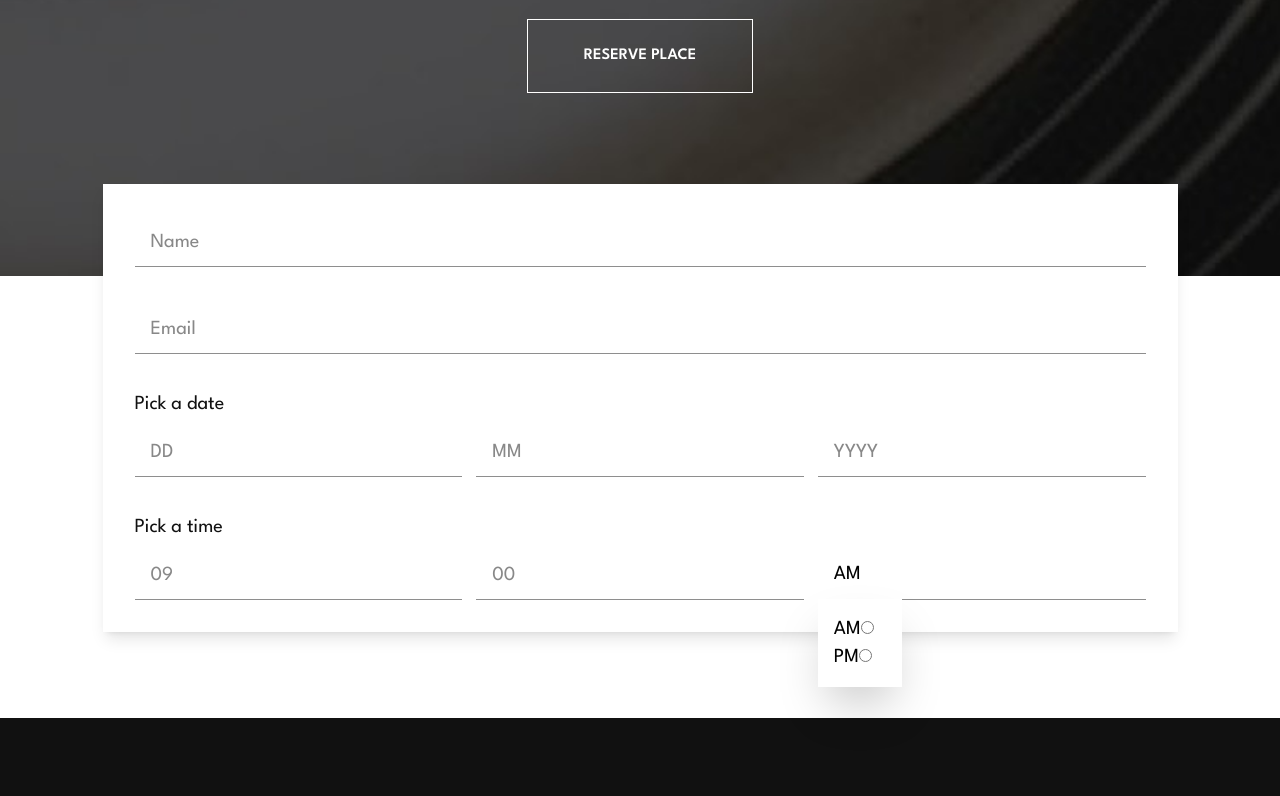
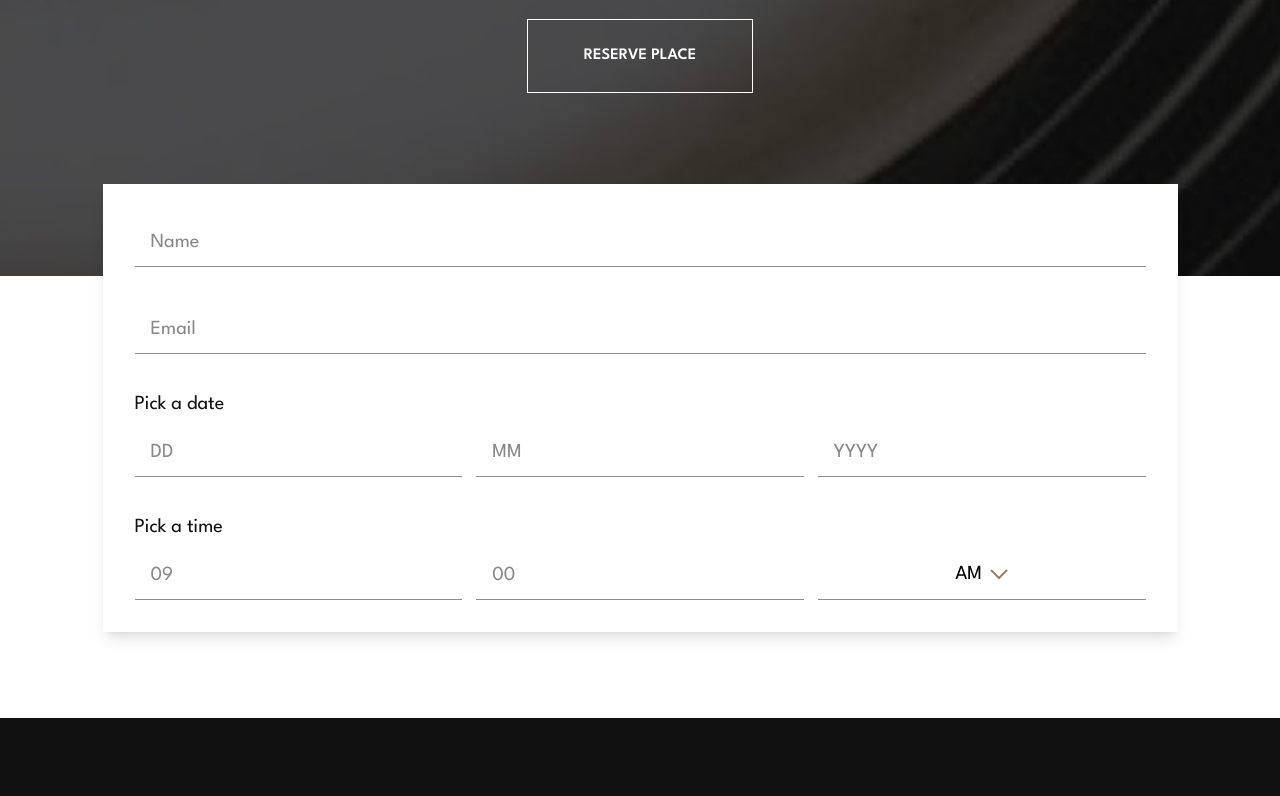
Before and after one commit to David-Henery4/Dine-Restaurant, a Next.js app: page /1 in a window 1280 px wide. Shown: the part 324-1120 px from the top of the page. Built offline with nearby package versions, Linux system fonts and the light colour scheme.

Commit message:
am/pm dropdown input picker

```diff
--- a/src/components/booking-page/content-comps/form-comps/Input.jsx
+++ b/src/components/booking-page/content-comps/form-comps/Input.jsx
@@ -3,7 +3,7 @@
 const Input = ({ label, type }) => {
   return (
     <div className="w-full relative border-b border-lightGray text-xl font-normal">
-      <label className="text-codGray/50 absolute top-4 left-4 -translate-y-1" htmlFor={type}>
+      <label className="text-codGray/50 absolute top-4 left-4 -translate-y-1 pointer-events-none" htmlFor={type}>
         {label}
       </label>
       <input
--- a/src/components/booking-page/content-comps/form-comps/picker-comps/PickerInput.jsx
+++ b/src/components/booking-page/content-comps/form-comps/picker-comps/PickerInput.jsx
@@ -1,33 +1,15 @@
+import SelectDropdown from "./select-comps/SelectDropdown";
+
 const PickerInput = ({ label, type, selectOptions = null }) => {
   //
   return (
     <>
       {type === "timeOfDaySelecter" ? (
-        <div className="w-full h-full relative border-b border-lightGray text-xl font-normal">
-          <div className="p-4">
-            <p className="leading-[normal]">{selectOptions && selectOptions[0].label}</p>
-          </div>
-          <div className="absolute top-full left-0 p-4 pr-7 bg-white shadow-2xl">
-            {selectOptions?.map((item) => {
-              return (
-                <div key={item.id} className="w-full">
-                  <label className="">{item?.label}</label>
-                  <input
-                    type="radio"
-                    name={item.name}
-                    id={item.id}
-                    value={item.value}
-                    className=""
-                  />
-                </div>
-              );
-            })}
-          </div>
-        </div>
+        <SelectDropdown selectOptions={selectOptions}/>
       ) : (
         <div className="w-full relative border-b border-lightGray text-xl font-normal">
           <label
-            className="text-codGray/50 absolute top-4 left-4 -translate-y-1"
+            className="text-codGray/50 absolute top-4 left-4 -translate-y-1 pointer-events-none"
             htmlFor={type}
           >
             {label}
--- /dev/null
+++ b/src/components/booking-page/content-comps/form-comps/picker-comps/select-comps/SelectDropdown.jsx
@@ -0,0 +1,39 @@
+"use client"
+import { useState } from "react";
+import { ClickOffBackground, DropdownLabel, DropdownInput } from "./dropdown-comps";
+
+const SelectDropdown = ({selectOptions}) => {
+  const [isDropdownActive, setIsDropdownActive] = useState(false)
+  const [activeOption,setActiveOption] = useState(selectOptions[0])
+  //
+  return (
+    <div className="w-full h-full relative border-b border-lightGray text-xl font-normal">
+      <ClickOffBackground
+        isDropdownActive={isDropdownActive}
+        setIsDropdownActive={setIsDropdownActive}
+      />
+      <DropdownLabel
+        isDropdownActive={isDropdownActive}
+        setIsDropdownActive={setIsDropdownActive}
+        activeOption={activeOption}
+      />
+      <div
+        className={`absolute top-[calc(100%-(-8px))] left-0 bg-white shadow-2xl shadow-codGray/50 z-20 ${isDropdownActive ? "block" : "hidden"}`}
+      >
+        {selectOptions?.map((item, _, ray) => {
+          return (
+            <DropdownInput
+              key={item.id}
+              {...item}
+              setIsDropdownActive={setIsDropdownActive}
+              setActiveOption={setActiveOption}
+              options={ray}
+            />
+          );
+        })}
+      </div>
+    </div>
+  );
+};
+
+export default SelectDropdown;
--- /dev/null
+++ b/src/components/booking-page/content-comps/form-comps/picker-comps/select-comps/dropdown-comps/ClickOffBackground.jsx
@@ -0,0 +1,12 @@
+
+
+const ClickOffBackground = ({ isDropdownActive, setIsDropdownActive }) => {
+  return (
+    <div
+      className={`fixed top-0 left-0 w-full h-full z-10 ${isDropdownActive ? "block" : "hidden"}`}
+      onClick={() => setIsDropdownActive(false)}
+    ></div>
+  );
+};
+
+export default ClickOffBackground
--- /dev/null
+++ b/src/components/booking-page/content-comps/form-comps/picker-comps/select-comps/dropdown-comps/DropdownInput.jsx
@@ -0,0 +1,34 @@
+import CheckIcon from "/public/assets/icons/icon-check.svg";
+
+const DropdownInput = ({
+  id,
+  label,
+  name,
+  value,
+  setIsDropdownActive,
+  setActiveOption,
+  options,
+}) => {
+  return (
+    <div className="w-full relative px-4 py-2 flex justify-center items-center gap-4 hover:bg-offWhite">
+      <div className="w-[13px]">
+        <CheckIcon />
+      </div>
+      <label className="pointer-events-none">{label}</label>
+      <input
+        type="radio"
+        name={name}
+        id={id}
+        value={value}
+        className="absolute h-full w-full top-0 left-0 opacity-0 hover:cursor-pointer"
+        onClick={() => {
+          const newActiveItem = options.filter((option) => option.id === id)
+          setActiveOption(newActiveItem[0])
+          setIsDropdownActive(false);
+        }}
+      />
+    </div>
+  );
+};
+
+export default DropdownInput;
--- /dev/null
+++ b/src/components/booking-page/content-comps/form-comps/picker-comps/select-comps/dropdown-comps/DropdownLabel.jsx
@@ -0,0 +1,20 @@
+import ArrowIcon from "/public/assets/icons/icon-arrow.svg";
+
+const DropdownLabel = ({
+  isDropdownActive,
+  setIsDropdownActive,
+  activeOption,
+}) => {
+  //
+  return (
+    <div
+      className="relative py-4 z-20 flex justify-center items-center gap-2 hover:cursor-pointer"
+      onClick={() => setIsDropdownActive(!isDropdownActive)}
+    >
+      <p className="leading-[normal]">{activeOption?.label}</p>
+      <ArrowIcon />
+    </div>
+  );
+};
+
+export default DropdownLabel;
--- /dev/null
+++ b/src/components/booking-page/content-comps/form-comps/picker-comps/select-comps/dropdown-comps/index.js
@@ -0,0 +1,9 @@
+import ClickOffBackground from "./ClickOffBackground";
+import DropdownLabel from "./DropdownLabel";
+import DropdownInput from "./DropdownInput";
+
+export {
+  ClickOffBackground,
+  DropdownLabel,
+  DropdownInput
+}
```
